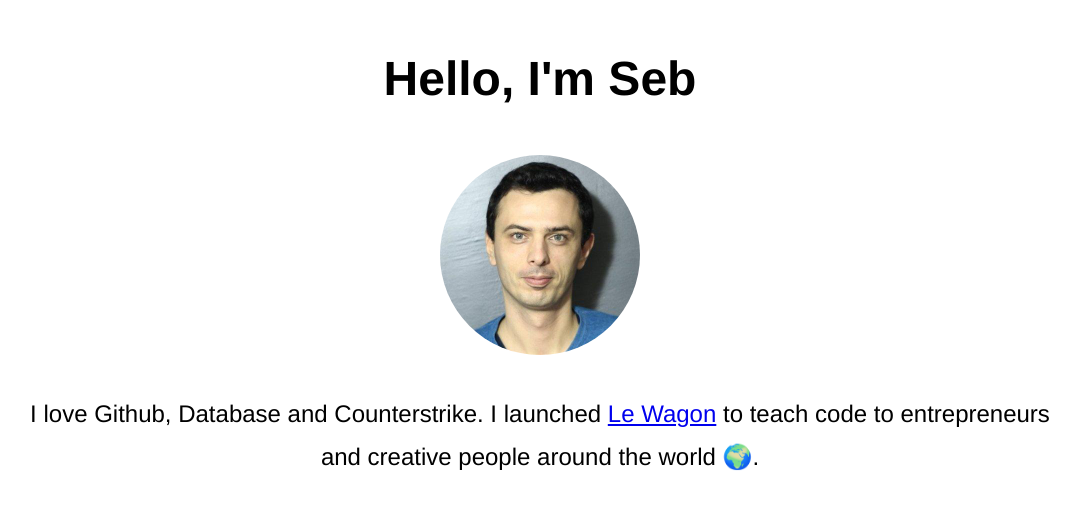
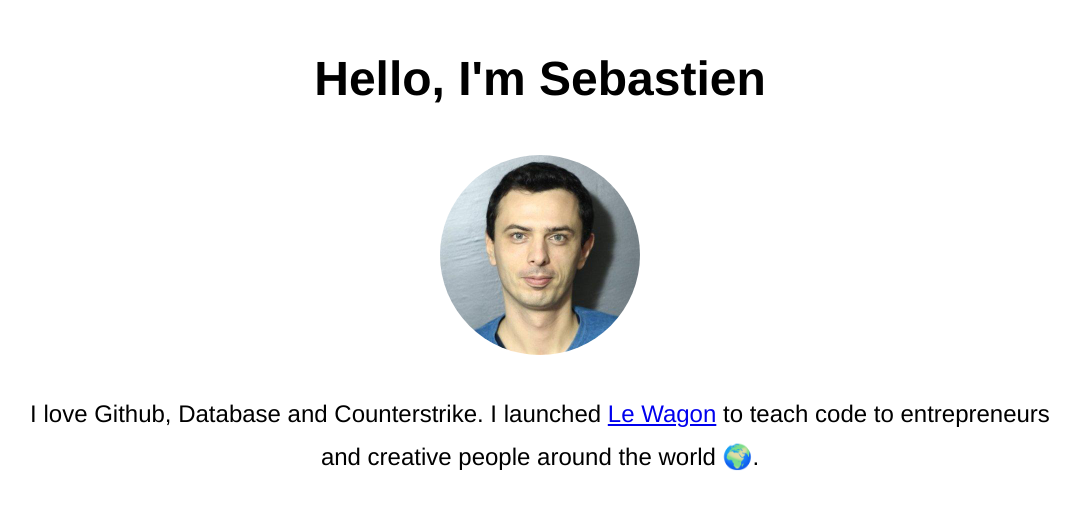
Before and after one commit to Papillard/first-gh-project, a plain HTML site: page index.html in a window 1280 px wide. Shown: the part 124-634 px from the top of the page, without its empty margins (100-1180 px from the left). Drawn offline with Linux system fonts and the light colour scheme.

Commit message:
changing seb to sebastien

```diff
--- a/index.html
+++ b/index.html
@@ -6,7 +6,7 @@
 </head>
 <body>
 
-  <h1>Hello, I'm Seb</h1>
+  <h1>Hello, I'm Sebastien</h1>
 
   <img src="images/seb.jpeg" alt="Seb">
 
```
